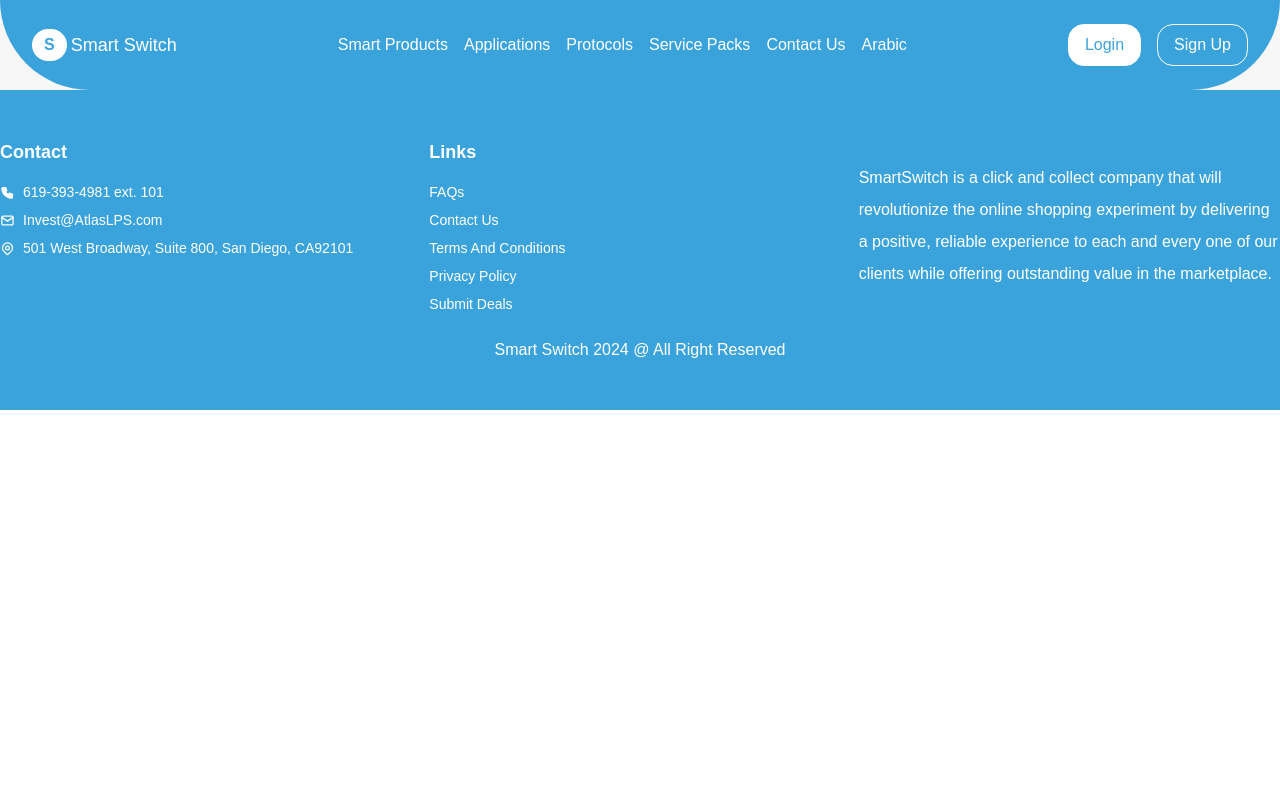
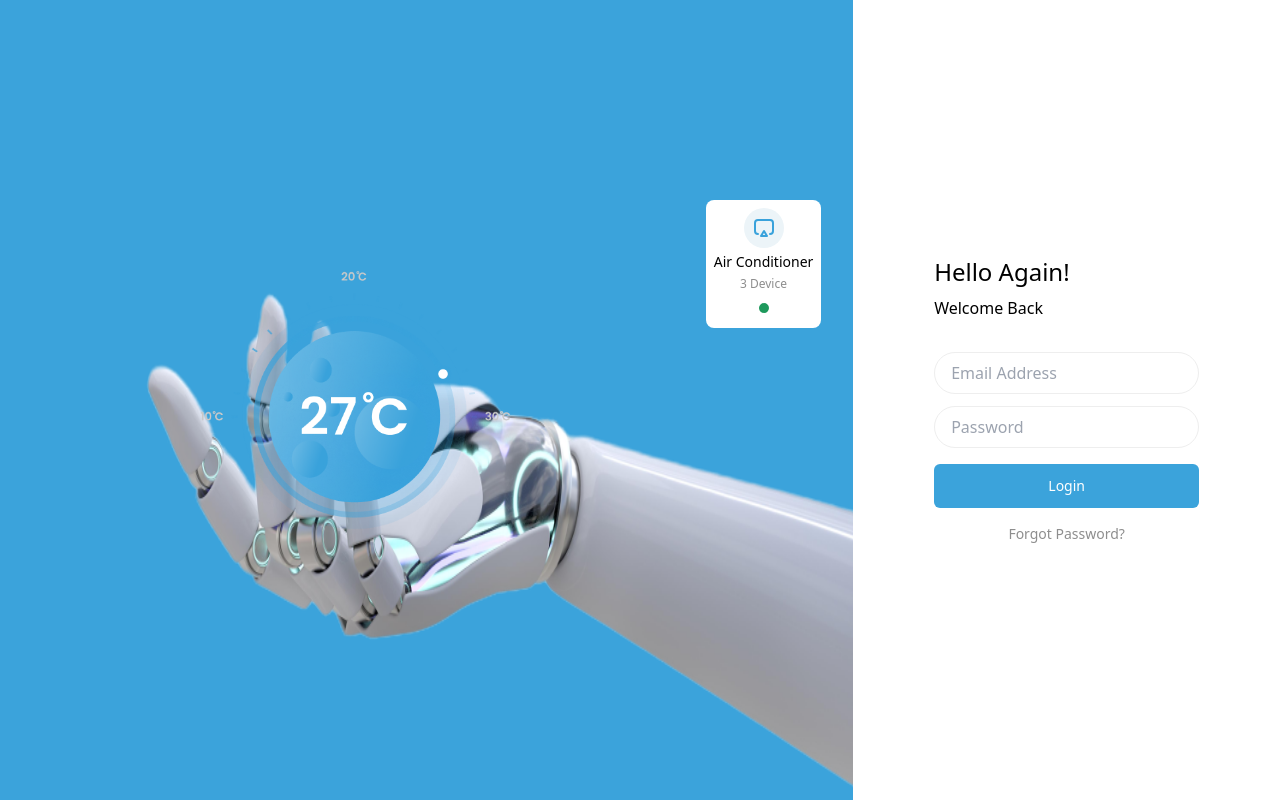
Before and after one commit to ahmedmansour779/smart-switch, a React (Vite) app: page /login in a window 1280 px wide. Built offline with nearby package versions, Linux system fonts and the light colour scheme.

Commit message:
login page

```diff
--- a/src/App.jsx
+++ b/src/App.jsx
@@ -1,22 +1,20 @@
 import { BrowserRouter, Route, Routes } from 'react-router-dom'
 import './App.css'
-import Footer from './components/Footer/Footer'
-import Header from './components/Header'
 import './index.css'
 import ContactUs from './pages/ContactUs'
 import Home from './pages/Home/Home'
+import LogIn from './pages/LogIn'
 
 function App() {
 
   return (
     <>
       <BrowserRouter>
-        <Header />
         <Routes>
           <Route path='/' element={<Home />} />
-          <Route path='/ContactUs' element={<ContactUs />} />
+          <Route path='/contactUs' element={<ContactUs />} />
+          <Route path='/login' element={<LogIn />} />
         </Routes>
-        <Footer />
       </BrowserRouter>
     </>
   )
--- /dev/null
+++ b/src/components/Form/InputEmailAndPassword.jsx
@@ -0,0 +1,24 @@
+import { useSelector } from "react-redux";
+
+export default function InputEmailAndPassword() {
+    const {
+        emailAddress,
+        password
+    } = useSelector((state) => state.translations.translations)
+    return (
+        <div className="flex flex-col gap-3">
+            <input
+                type="email"
+                name="email"
+                placeholder={emailAddress}
+                className="px-4 py-2 bg-transparent border border-solid border-[#EEEEEE] rounded-3xl"
+            />
+            <input
+                type="password"
+                name="password"
+                placeholder={password}
+                className="px-4 py-2 bg-transparent border border-solid border-[#EEEEEE] rounded-3xl"
+            />
+        </div>
+    )
+}
--- /dev/null
+++ b/src/components/Form/SloganForm.jsx
@@ -0,0 +1,26 @@
+import { IconPointFilled, IconShareplay } from "@tabler/icons-react"
+import { useSelector } from "react-redux"
+import degree from "../../shared/Home/heroSection/degree.png"
+import hand from "../../shared/Home/heroSection/hand.png"
+
+export default function SloganForm() {
+    const {
+        airConditioner,
+        threeDevice
+    } = useSelector((state) => state.translations.translations)
+
+    return (
+        <div className="h-lvh bg-primary md:flex-[2] hidden md:flex relative">
+            <div className="bg-white w-fit p-2 flex flex-col items-center gap-1 rounded-lg absolute top-1/4 right-8 z-30">
+                <div className="bg-[#ECF4F8] rounded-full p-2">
+                    <IconShareplay color="#39A2DB" />
+                </div>
+                <p className="text-sm">{airConditioner}</p>
+                <p className="text-light text-xs">{threeDevice}</p>
+                <IconPointFilled color="#1E995C" />
+            </div>
+            <img src={degree} alt="" className="absolute top-1/3 h-72 right-[40%]" />
+            <img src={hand} alt="" />
+        </div>
+    )
+}
--- a/src/modules/Home/HeroHomeSection/HeroHomeSection.jsx
+++ b/src/modules/Home/HeroHomeSection/HeroHomeSection.jsx
@@ -10,7 +10,7 @@
                 direction: lang == "en" ? "ltr" : "rtl"
             }}
             className="bg-[#F7F7F7] py-8 overflow-hidden">
-            <div className="container mx-auto flex md:flex-row flex-col gap-4 md:gap-0">
+            <div className="container mx-auto flex md:flex-row flex-col gap-4 md:gap-0 relative">
                 <TextHeroHomeSection />
                 <SloganHeroSection />
             </div>
--- /dev/null
+++ b/src/modules/Login/LoginForm.jsx
@@ -0,0 +1,41 @@
+import { useSelector } from "react-redux";
+import InputEmailAndPassword from "../../components/Form/InputEmailAndPassword";
+
+export default function LoginForm() {
+    const {
+        helloAgain,
+        welcomeBack,
+        login,
+        forgotPassword
+    } = useSelector((state) => state.translations.translations)
+    const onSubmitHandel = (e) => {
+        e.preventDefault();
+    }
+
+    return (
+        <form
+            onSubmit={(e) => onSubmitHandel(e)}
+            className="h-lvh flex flex-col justify-center items-center md:flex-1 w-full">
+            <div className="flex flex-col gap-8">
+                <div className="flex flex-col gap-2">
+                    <h1 className="text-2xl font-medium">
+                        {helloAgain}
+                    </h1>
+                    <p>
+                        {welcomeBack}
+                    </p>
+                </div>
+                <div className="flex flex-col gap-4 justify-center items-center">
+                    <InputEmailAndPassword />
+                    <input
+                        className="py-3 w-full bg-primary text-white rounded-md text-sm hover:cursor-pointer"
+                        type="submit"
+                        value={login} />
+                    <p className="text-sm text-light text-center  hover:cursor-pointer">
+                        {forgotPassword}
+                    </p>
+                </div>
+            </div>
+        </form>
+    )
+}
--- a/src/pages/ContactUs/ContactUs.jsx
+++ b/src/pages/ContactUs/ContactUs.jsx
@@ -1,4 +1,6 @@
 import { useSelector } from "react-redux";
+import Footer from "../../components/Footer/Footer";
+import Header from "../../components/Header";
 import FormContactUs from "../../modules/ContactUs/FormContactUs/FormContactUs";
 import TitleContactUs from "../../modules/ContactUs/TitleContactUs";
 
@@ -6,6 +8,8 @@
     const language = useSelector((state) => state.translations.language)
 
     return (
+        <>
+            <Header />
             <div
                 style={{
                     direction: language == "ar" ? "rtl" : "ltr"
@@ -14,5 +18,7 @@
                 <TitleContactUs />
                 <FormContactUs />
             </div>
+            <Footer />
+        </>
     )
 }
--- a/src/pages/Home/Home.jsx
+++ b/src/pages/Home/Home.jsx
@@ -1,3 +1,5 @@
+import Footer from "../../components/Footer/Footer";
+import Header from "../../components/Header";
 import ExampleOfWork from "../../modules/Home/ExampleOfWork";
 import HeroHomeSection from "../../modules/Home/HeroHomeSection/HeroHomeSection";
 import OurAchievements from "../../modules/Home/OurAchievements";
@@ -8,6 +10,8 @@
 
 export default function Home() {
     return (
+        <>
+            <Header />
             <div>
                 <HeroHomeSection />
                 <StunningFeatures />
@@ -17,5 +21,7 @@
                 <OurProducts />
                 <OurClient />
             </div>
+            <Footer />
+        </>
     )
 }
--- /dev/null
+++ b/src/pages/LogIn/LogIn.jsx
@@ -0,0 +1,23 @@
+import { useSelector } from "react-redux"
+import SloganForm from "../../components/Form/SloganForm"
+import Header from "../../components/Header"
+import LoginForm from "../../modules/Login/LoginForm"
+
+export default function LogIn() {
+    const lang = useSelector((state) => state.translations.language)
+    return (
+        <div
+            style={{
+                direction: lang == "en" ? "ltr" : "rtl"
+            }}
+        >
+            <div className="sm:hidden">
+                <Header />
+            </div>
+            <div className="flex">
+                <SloganForm />
+                <LoginForm />
+            </div>
+        </div>
+    )
+}
--- /dev/null
+++ b/src/pages/LogIn/index.js
@@ -0,0 +1 @@
+export { default } from "./LogIn";
--- a/src/store/translation/translations.json
+++ b/src/store/translation/translations.json
@@ -86,7 +86,12 @@
         "allPrice": "All Price",
         "underTweeny": "Under $20",
         "filterBy": "Filter by",
-        "onePlus": "One Plus"
+        "onePlus": "One Plus",
+        "helloAgain": "Hello Again!",
+        "welcomeBack": "Welcome Back",
+        "emailAddress": "Email Address",
+        "password": "Password",
+        "forgotPassword": "Forgot Password?"
     },
     "ar": {
         "lang": "انجليزي",
@@ -175,6 +180,11 @@
         "allPrice": "كل الأسعار",
         "underTweeny": "أقل من 20 دولارًا",
         "filterBy": "مصنف بواسطة",
-        "onePlus": "ون بلس"
+        "onePlus": "ون بلس",
+        "helloAgain": "مرحبا مجددا!",
+        "welcomeBack": "مرحبًا بعودتك",
+        "emailAddress": "عنوان البريد الإلكتروني",
+        "password": "كلمة المرور",
+        "forgotPassword": "هل نسيت كلمة السر؟"
     }
 }
```
Lines whose indentation alone changed are shown as unchanged.
